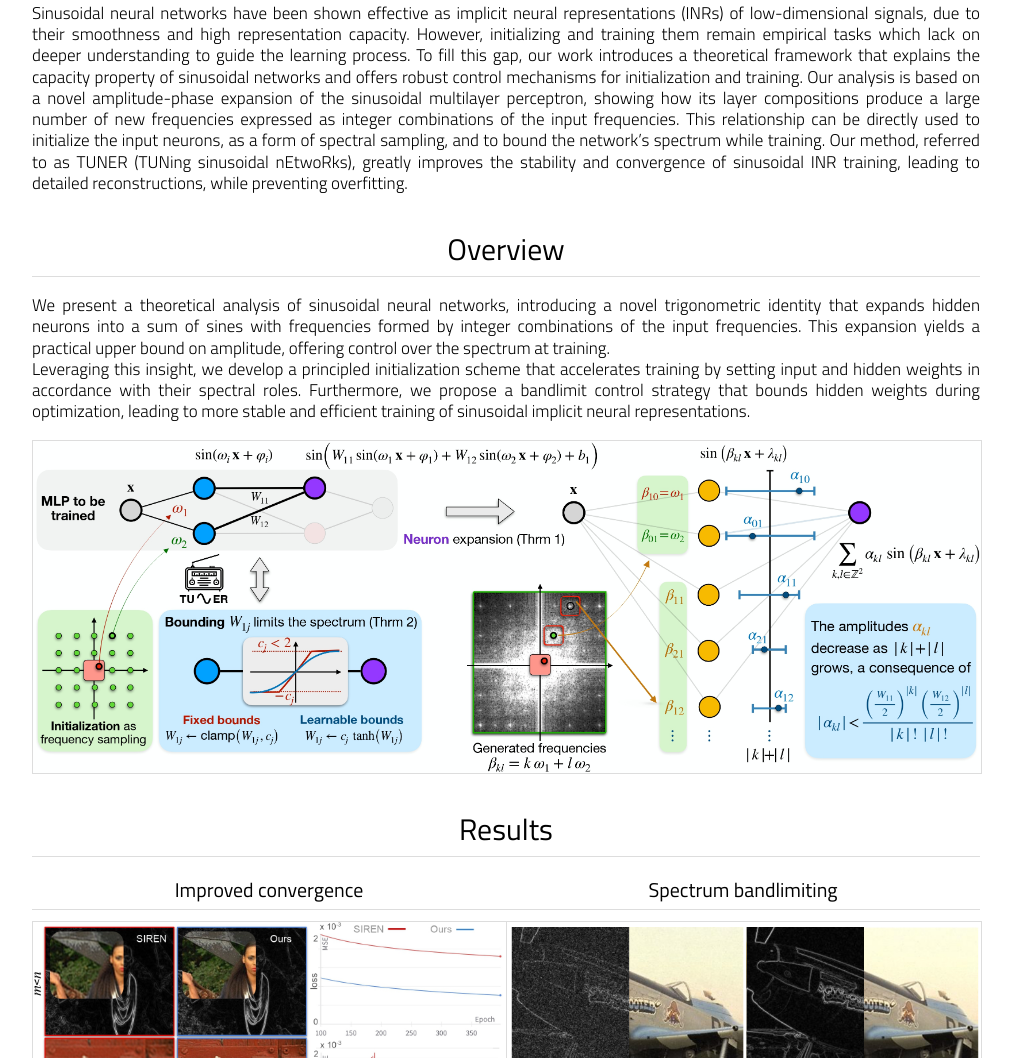
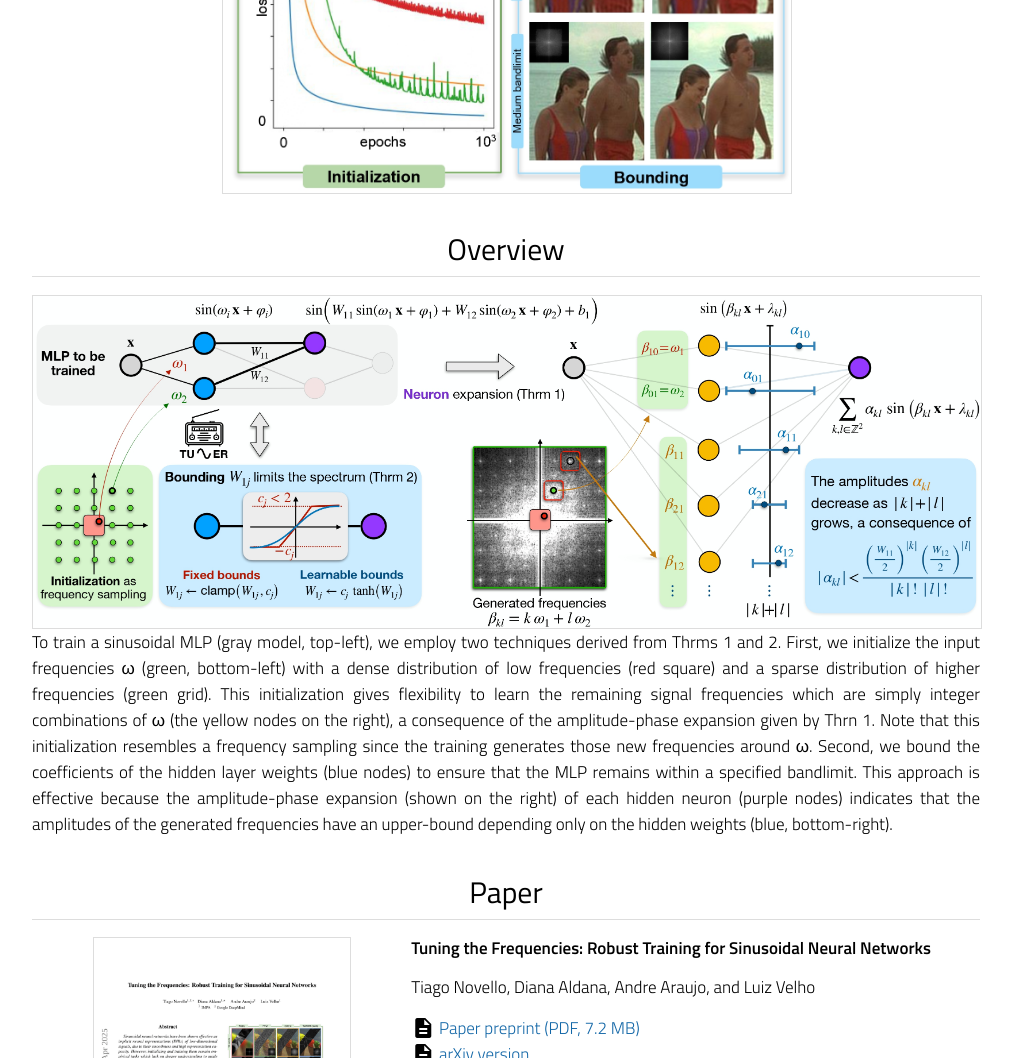
Before and after one commit to neotod/TUNER, a plain HTML site: page docs/index.html in a window 1280 px wide. Shown: the part 1178-2236 px from the top of the page, without its empty margins (134-1147 px from the left). Drawn offline with Linux system fonts and the light colour scheme.

Commit message:
Update the page

```diff
--- a/docs/index.html
+++ b/docs/index.html
@@ -282,6 +282,14 @@ figure {
         </div>
     </div>
 
+    <section id="abstract">
+        <h2>Abstract</h2>
+        <hr>
+    <p>
+        Sinusoidal neural networks have been shown effective as implicit neural representations (INRs) of low-dimensional signals, due to their smoothness and high representation capacity. However, initializing and training them remain empirical tasks which lack on deeper understanding to guide the learning process. To fill this gap, our work introduces a theoretical framework that explains the capacity property of sinusoidal networks and offers robust control mechanisms for initialization and training. Our analysis is based on a novel amplitude-phase expansion of the sinusoidal multilayer perceptron, showing how its layer compositions produce a large number of new frequencies expressed as integer combinations of the input frequencies. This relationship can be directly used to initialize the input neurons, as a form of spectral sampling, and to bound the network’s spectrum while training. Our method, referred to as TUNER (TUNing sinusoidal nEtwoRks), greatly improves the stability and convergence of sinusoidal INR training, leading to detailed reconstructions, while preventing overfitting.
+    </p>
+    </section>
+
     <section id="teaser-videos">
         <!--
         <figure style="width: 33%; float: left">
@@ -327,51 +335,19 @@ figure {
         </figure> -->
     </section>
 
-    <section id="abstract"/>
-        <h2>Abstract</h2>
-        <hr>
-    <p>
-        Sinusoidal neural networks have been shown effective as implicit neural representations (INRs) of low-dimensional signals, due to their smoothness and high representation capacity. However, initializing and training them remain empirical tasks which lack on deeper understanding to guide the learning process. To fill this gap, our work introduces a theoretical framework that explains the capacity property of sinusoidal networks and offers robust control mechanisms for initialization and training. Our analysis is based on a novel amplitude-phase expansion of the sinusoidal multilayer perceptron, showing how its layer compositions produce a large number of new frequencies expressed as integer combinations of the input frequencies. This relationship can be directly used to initialize the input neurons, as a form of spectral sampling, and to bound the network’s spectrum while training. Our method, referred to as TUNER (TUNing sinusoidal nEtwoRks), greatly improves the stability and convergence of sinusoidal INR training, leading to detailed reconstructions, while preventing overfitting.
-    </p>
-    </section>
-
-    <section id="overview"/>
+    <section id="overview">
         <h2>Overview</h2>
         <hr>
         <p>
-            We present a theoretical analysis of sinusoidal neural networks, introducing a novel trigonometric identity that expands hidden neurons into a sum of sines with frequencies formed by integer combinations of the input frequencies. This expansion yields a practical upper bound on amplitude, offering control over the spectrum at training.
-            <br>
-            Leveraging this insight, we develop a principled initialization scheme that accelerates training by setting input and hidden weights in accordance with their spectral roles. Furthermore, we propose a bandlimit control strategy that bounds hidden weights during optimization, leading to more stable and efficient training of sinusoidal implicit neural representations.
-
             <figure style="width: 100%; float: center">
             <img class="screenshot-elg" src="assets/overview.jpg">
+
+            To train a sinusoidal MLP (gray model, top-left), we employ two techniques derived from Thrms 1 and 2. First, we initialize the input frequencies &omega; (green, bottom-left) with a dense distribution of low frequencies (red square) and a sparse distribution of higher frequencies (green grid).
+            This initialization gives flexibility to learn the remaining signal frequencies which are simply integer combinations of &omega; (the yellow nodes on the right), a consequence of the amplitude-phase expansion given by Thrn 1.
+            Note that this initialization resembles a frequency sampling since the training generates those new frequencies around &omega;.
+            Second, we bound the coefficients of the hidden layer weights (blue nodes) to ensure that the MLP remains within a specified bandlimit. This approach is effective because the amplitude-phase expansion (shown on the right) of each hidden neuron (purple nodes) indicates that the amplitudes of the generated frequencies have an upper-bound depending only on the hidden weights (blue, bottom-right).
         </figure>
         </p>
-    </section>
-
-    <section id="results">
-        <h2>Results</h2>
-        <hr>
-
-        <div>
-            <div class="col-2 text-center">
-                <h3>Improved convergence</h3>
-                <hr>
-                <figure style="width: 100%; float: center">
-                    <img class="screenshot-elg" src="assets/convergence_2.jpg">
-                </figure>
-
-            </div>
-
-            <div class="col-2 text-center">
-                <h3>Spectrum bandlimiting</h3>
-                <hr>
-
-                <figure style="width: 100%; float: center">
-                    <img class="screenshot-elg" src="assets/boundings.jpg">
-                </figure>
-            </div>
-        </div>
     </section>
 
     <section id="paper">
```
Lines whose indentation alone changed are shown as unchanged.
